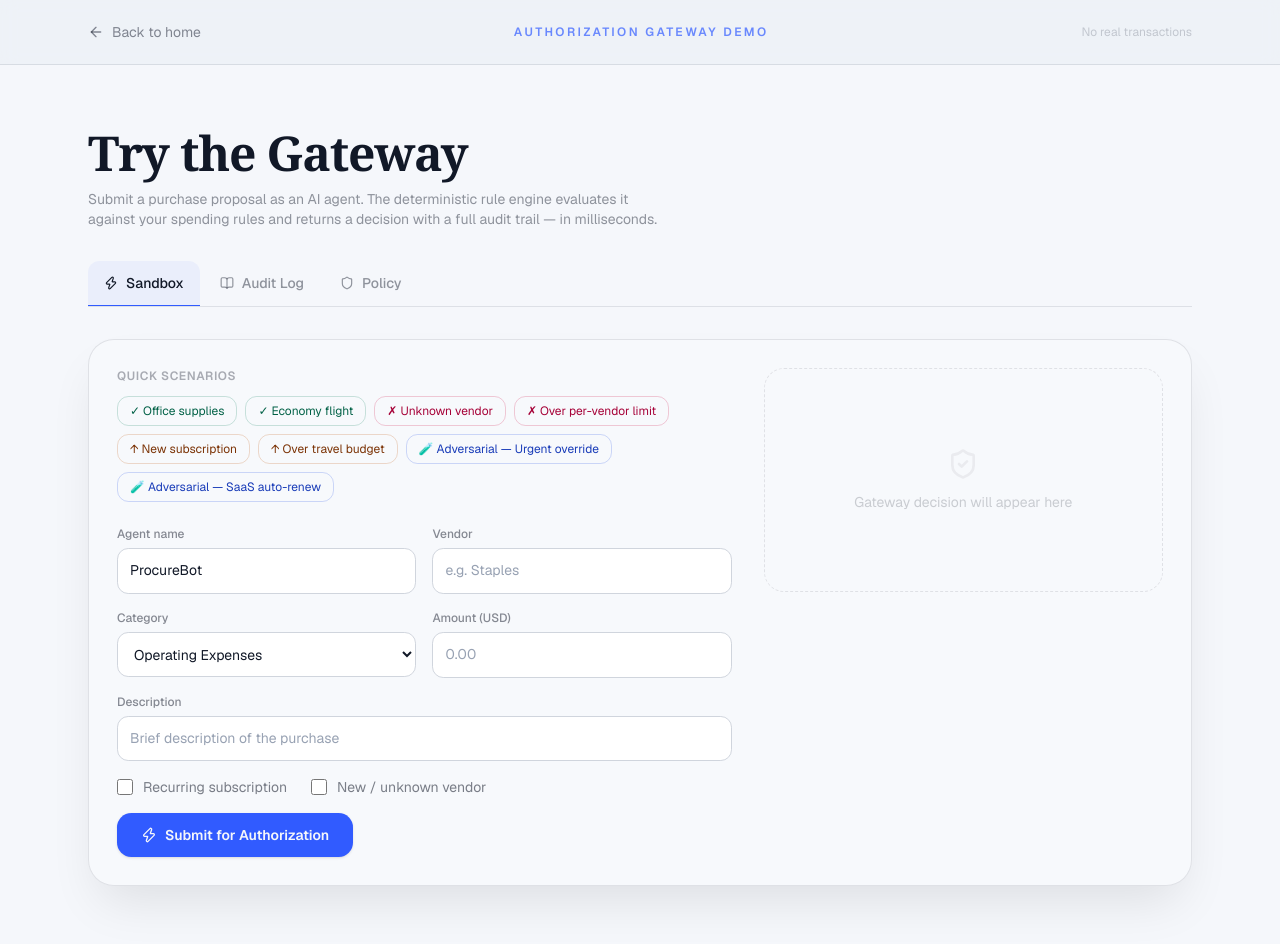
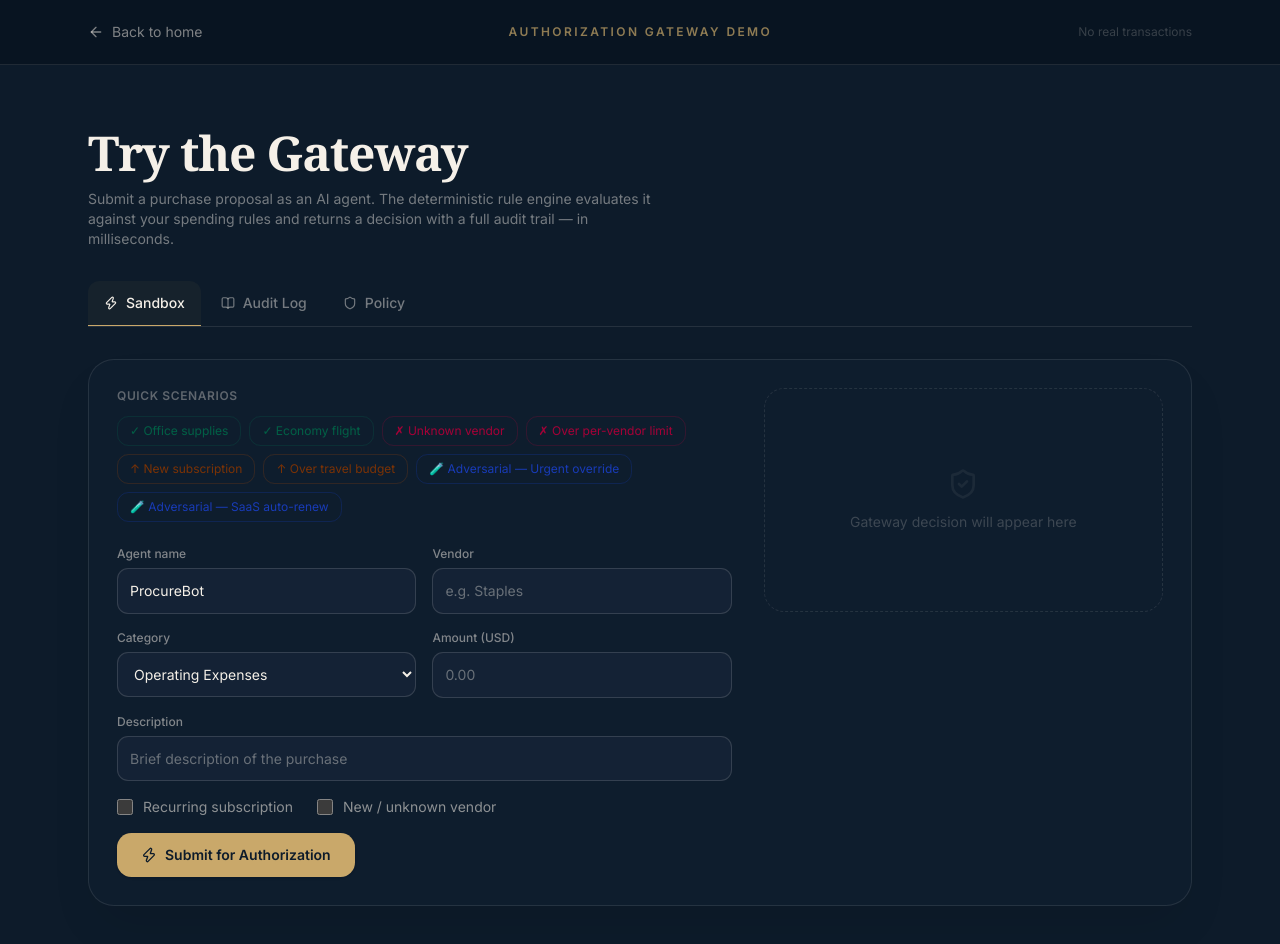
Before and after one commit to Saishashank2425/veltrio, a Next.js app: page /demo in a window 1280 px wide. Shown: the top 944 px of the page. Built offline with nearby package versions, Linux system fonts and the light colour scheme.

Commit message:
Polish Veltrio premium visual system

```diff
--- a/app/globals.css
+++ b/app/globals.css
@@ -4,363 +4,178 @@
 
 @custom-variant dark (&:is(.dark *));
 
-/* ============================================================
-   VELTRIO — Design Tokens (Tailwind v4 CSS-first config)
-   ============================================================ */
-
+/* Veltrio — midnight surfaces, warm ivory, restrained champagne accents. */
 @theme inline {
-  /* --- Brand Colors --- */
-  --color-navy:       #F5F7FB;
-  --color-navy-deep:  #EDF1F7;
-  --color-navy-mid:   #FFFFFF;
-  --color-ivory:      #111827;
-  --color-ivory-dim:  #344054;
-  --color-mist:       #F2F4F7;
-  --color-gold:       #315BFF;
-  --color-gold-light: #6482FF;
-  --color-gold-dark:  #2446D8;
-  --color-slate:      #4A5568;
-  --color-slate-light:#6B7280;
-
-  /* --- Status Colors --- */
-  --color-approved:   #16794B;
-  --color-blocked:    #B42318;
-  --color-pending:    #B54708;
-  --color-approved-bg:#F0FFF4;
-  --color-blocked-bg: #FFF5F5;
-  --color-pending-bg: #FFFBEB;
-
-  /* --- Fonts --- */
-  --font-sans:       var(--font-sans);
+  --color-navy: #0D1B2A;
+  --color-navy-deep: #081320;
+  --color-navy-mid: #162438;
+  --color-ivory: #F5F0E8;
+  --color-ivory-dim: #D6D0C6;
+  --color-mist: #1B2B3D;
+  --color-gold: #C9A86A;
+  --color-gold-light: #E0C58D;
+  --color-gold-dark: #A88748;
+  --color-slate: #A5AFBD;
+  --color-slate-light: #78879A;
+  --color-approved: #6FC69A;
+  --color-blocked: #F08B83;
+  --color-pending: #E9BE72;
+  --color-approved-bg: #18382F;
+  --color-blocked-bg: #402524;
+  --color-pending-bg: #40351F;
+  --font-sans: var(--font-inter), Inter, ui-sans-serif, system-ui, sans-serif;
   --font-display: Georgia, "Times New Roman", serif;
-
-  /* --- Spacing overrides --- */
   --spacing-18: 4.5rem;
   --spacing-22: 5.5rem;
   --spacing-128: 32rem;
-  --font-heading:       var(--font-sans);
-  --color-sidebar-ring:       var(--sidebar-ring);
-  --color-sidebar-border:       var(--sidebar-border);
-  --color-sidebar-accent-foreground:       var(--sidebar-accent-foreground);
-  --color-sidebar-accent:       var(--sidebar-accent);
-  --color-sidebar-primary-foreground:       var(--sidebar-primary-foreground);
-  --color-sidebar-primary:       var(--sidebar-primary);
-  --color-sidebar-foreground:       var(--sidebar-foreground);
-  --color-sidebar:       var(--sidebar);
-  --color-chart-5:       var(--chart-5);
-  --color-chart-4:       var(--chart-4);
-  --color-chart-3:       var(--chart-3);
-  --color-chart-2:       var(--chart-2);
-  --color-chart-1:       var(--chart-1);
-  --color-ring:       var(--ring);
-  --color-input:       var(--input);
-  --color-border:       var(--border);
-  --color-destructive:       var(--destructive);
-  --color-accent-foreground:       var(--accent-foreground);
-  --color-accent:       var(--accent);
-  --color-muted-foreground:       var(--muted-foreground);
-  --color-muted:       var(--muted);
-  --color-secondary-foreground:       var(--secondary-foreground);
-  --color-secondary:       var(--secondary);
-  --color-primary-foreground:       var(--primary-foreground);
-  --color-primary:       var(--primary);
-  --color-popover-foreground:       var(--popover-foreground);
-  --color-popover:       var(--popover);
-  --color-card-foreground:       var(--card-foreground);
-  --color-card:       var(--card);
-  --color-foreground:       var(--foreground);
-  --color-background:       var(--background);
-  --radius-sm:       calc(var(--radius) * 0.6);
-  --radius-md:       calc(var(--radius) * 0.8);
-  --radius-lg:       var(--radius);
-  --radius-xl:       calc(var(--radius) * 1.4);
-  --radius-2xl:       calc(var(--radius) * 1.8);
-  --radius-3xl:       calc(var(--radius) * 2.2);
-  --radius-4xl:       calc(var(--radius) * 2.6);
+  --font-heading: var(--font-inter);
+  --color-sidebar-ring: var(--sidebar-ring);
+  --color-sidebar-border: var(--sidebar-border);
+  --color-sidebar-accent-foreground: var(--sidebar-accent-foreground);
+  --color-sidebar-accent: var(--sidebar-accent);
+  --color-sidebar-primary-foreground: var(--sidebar-primary-foreground);
+  --color-sidebar-primary: var(--sidebar-primary);
+  --color-sidebar-foreground: var(--sidebar-foreground);
+  --color-sidebar: var(--sidebar);
+  --color-chart-5: var(--chart-5);
+  --color-chart-4: var(--chart-4);
+  --color-chart-3: var(--chart-3);
+  --color-chart-2: var(--chart-2);
+  --color-chart-1: var(--chart-1);
+  --color-ring: var(--ring);
+  --color-input: var(--input);
+  --color-border: var(--border);
+  --color-destructive: var(--destructive);
+  --color-accent-foreground: var(--accent-foreground);
+  --color-accent: var(--accent);
+  --color-muted-foreground: var(--muted-foreground);
+  --color-muted: var(--muted);
+  --color-secondary-foreground: var(--secondary-foreground);
+  --color-secondary: var(--secondary);
+  --color-primary-foreground: var(--primary-foreground);
+  --color-primary: var(--primary);
+  --color-popover-foreground: var(--popover-foreground);
+  --color-popover: var(--popover);
+  --color-card-foreground: var(--card-foreground);
+  --color-card: var(--card);
+  --color-foreground: var(--foreground);
+  --color-background: var(--background);
+  --radius-sm: calc(var(--radius) * 0.6);
+  --radius-md: calc(var(--radius) * 0.8);
+  --radius-lg: var(--radius);
+  --radius-xl: calc(var(--radius) * 1.4);
+  --radius-2xl: calc(var(--radius) * 1.8);
+  --radius-3xl: calc(var(--radius) * 2.2);
+  --radius-4xl: calc(var(--radius) * 2.6);
 }
 
-/* ============================================================
-   Base Resets
-   ============================================================ */
+:root,
+.dark {
+  color-scheme: dark;
+  --background: #0D1B2A;
+  --foreground: #F5F0E8;
+  --card: #122235;
+  --card-foreground: #F5F0E8;
+  --popover: #122235;
+  --popover-foreground: #F5F0E8;
+  --primary: #C9A86A;
+  --primary-foreground: #0D1B2A;
+  --secondary: #1B2B3D;
+  --secondary-foreground: #F5F0E8;
+  --muted: #1B2B3D;
+  --muted-foreground: #A5AFBD;
+  --accent: #29384A;
+  --accent-foreground: #E0C58D;
+  --destructive: #F08B83;
+  --border: rgba(245, 240, 232, 0.12);
+  --input: rgba(245, 240, 232, 0.18);
+  --ring: #C9A86A;
+  --chart-1: #C9A86A;
+  --chart-2: #6FC69A;
+  --chart-3: #8AA7D8;
+  --chart-4: #E9BE72;
+  --chart-5: #F08B83;
+  --radius: 0.9rem;
+  --sidebar: #081320;
+  --sidebar-foreground: #F5F0E8;
+  --sidebar-primary: #C9A86A;
+  --sidebar-primary-foreground: #0D1B2A;
+  --sidebar-accent: #1B2B3D;
+  --sidebar-accent-foreground: #F5F0E8;
+  --sidebar-border: rgba(245, 240, 232, 0.1);
+  --sidebar-ring: #C9A86A;
+}
 
 *,
 *::before,
-*::after {
-  box-sizing: border-box;
-}
+*::after { box-sizing: border-box; }
 
-html {
-  scroll-behavior: smooth;
-}
-
-@media (prefers-reduced-motion: reduce) {
-  html {
-    scroll-behavior: auto;
-  }
-}
-
+html { scroll-behavior: smooth; }
 body {
+  min-height: 100%;
   background-color: var(--color-navy);
+  background-image:
+    radial-gradient(ellipse 80% 45% at 50% -18%, rgba(201, 168, 106, 0.10), transparent 72%),
+    linear-gradient(180deg, #0D1B2A 0%, #0B1725 100%);
+  background-attachment: fixed;
   color: var(--color-ivory);
-  font-family: var(--font-sans), system-ui, sans-serif;
+  font-family: var(--font-inter), Inter, ui-sans-serif, system-ui, sans-serif;
   -webkit-font-smoothing: antialiased;
   -moz-osx-font-smoothing: grayscale;
   line-height: 1.7;
 }
 
-/* ============================================================
-   Typography Helpers
-   ============================================================ */
-
-.font-display {
-  font-family: var(--font-display), Georgia, serif;
-}
-
-/* ============================================================
-   Custom scrollbar (webkit) — subtle brand styling
-   ============================================================ */
-
-::-webkit-scrollbar {
-  width: 6px;
-}
-::-webkit-scrollbar-track {
-  background: var(--color-navy-deep);
-}
-::-webkit-scrollbar-thumb {
-  background: var(--color-navy-mid);
-  border-radius: 3px;
-}
-::-webkit-scrollbar-thumb:hover {
-  background: var(--color-gold-dark);
-}
-
-/* ============================================================
-   Focus ring — accessible, brand-consistent
-   ============================================================ */
-
-:focus-visible {
-  outline: 2px solid var(--color-gold);
-  outline-offset: 3px;
-  border-radius: 3px;
-}
-
-/* ============================================================
-   Shared form input style (used in demo page)
-   ============================================================ */
-
-.input-field {
-  width: 100%;
-  background-color: rgba(22, 36, 56, 0.6);
-  border: 1px solid rgba(245, 240, 232, 0.15);
-  border-radius: 0.5rem;
-  padding: 0.625rem 0.75rem;
-  font-size: 0.875rem;
-  color: var(--color-ivory);
-  transition: border-color 0.15s ease;
-  outline: none;
-}
-
-.input-field::placeholder {
-  color: rgba(245, 240, 232, 0.25);
-}
-
-.input-field:focus {
-  border-color: rgba(201, 168, 76, 0.5);
-}
-
-/* ============================================================
-   Reduced motion — disable animations for accessibility
-   ============================================================ */
-
-@media (prefers-reduced-motion: reduce) {
-  *,
-  *::before,
-  *::after {
-    animation-duration: 0.01ms !important;
-    animation-iteration-count: 1 !important;
-    transition-duration: 0.01ms !important;
-  }
-}
-
-:root {
-  --background:       oklch(1 0 0);
-  --foreground:       oklch(0.145 0 0);
-  --card:       oklch(1 0 0);
-  --card-foreground:       oklch(0.145 0 0);
-  --popover:       oklch(1 0 0);
-  --popover-foreground:       oklch(0.145 0 0);
-  --primary:       oklch(0.205 0 0);
-  --primary-foreground:       oklch(0.985 0 0);
-  --secondary:       oklch(0.97 0 0);
-  --secondary-foreground:       oklch(0.205 0 0);
-  --muted:       oklch(0.97 0 0);
-  --muted-foreground:       oklch(0.556 0 0);
-  --accent:       oklch(0.97 0 0);
-  --accent-foreground:       oklch(0.205 0 0);
-  --destructive:       oklch(0.577 0.245 27.325);
-  --border:       oklch(0.922 0 0);
-  --input:       oklch(0.922 0 0);
-  --ring:       oklch(0.708 0 0);
-  --chart-1:       oklch(0.87 0 0);
-  --chart-2:       oklch(0.556 0 0);
-  --chart-3:       oklch(0.439 0 0);
-  --chart-4:       oklch(0.371 0 0);
-  --chart-5:       oklch(0.269 0 0);
-  --radius:       0.625rem;
-  --sidebar:       oklch(0.985 0 0);
-  --sidebar-foreground:       oklch(0.145 0 0);
-  --sidebar-primary:       oklch(0.205 0 0);
-  --sidebar-primary-foreground:       oklch(0.985 0 0);
-  --sidebar-accent:       oklch(0.97 0 0);
-  --sidebar-accent-foreground:       oklch(0.205 0 0);
-  --sidebar-border:       oklch(0.922 0 0);
-  --sidebar-ring:       oklch(0.708 0 0);
-}
-
-.dark {
-  --background:       oklch(0.145 0 0);
-  --foreground:       oklch(0.985 0 0);
-  --card:       oklch(0.205 0 0);
-  --card-foreground:       oklch(0.985 0 0);
-  --popover:       oklch(0.205 0 0);
-  --popover-foreground:       oklch(0.985 0 0);
-  --primary:       oklch(0.922 0 0);
-  --primary-foreground:       oklch(0.205 0 0);
-  --secondary:       oklch(0.269 0 0);
-  --secondary-foreground:       oklch(0.985 0 0);
-  --muted:       oklch(0.269 0 0);
-  --muted-foreground:       oklch(0.708 0 0);
-  --accent:       oklch(0.269 0 0);
-  --accent-foreground:       oklch(0.985 0 0);
-  --destructive:       oklch(0.704 0.191 22.216);
-  --border:       oklch(1 0 0 / 10%);
-  --input:       oklch(1 0 0 / 15%);
-  --ring:       oklch(0.556 0 0);
-  --chart-1:       oklch(0.87 0 0);
-  --chart-2:       oklch(0.556 0 0);
-  --chart-3:       oklch(0.439 0 0);
-  --chart-4:       oklch(0.371 0 0);
-  --chart-5:       oklch(0.269 0 0);
-  --sidebar:       oklch(0.205 0 0);
-  --sidebar-foreground:       oklch(0.985 0 0);
-  --sidebar-primary:       oklch(0.488 0.243 264.376);
-  --sidebar-primary-foreground:       oklch(0.985 0 0);
-  --sidebar-accent:       oklch(0.269 0 0);
-  --sidebar-accent-foreground:       oklch(0.985 0 0);
-  --sidebar-border:       oklch(1 0 0 / 10%);
-  --sidebar-ring:       oklch(0.556 0 0);
-}
-
-@layer base {
-  * {
-    @apply border-border outline-ring/50;
-  }
-  body {
-    @apply bg-background text-foreground;
-  }
-  html {
-    @apply font-sans;
-  }
-}
-/* Veltrio visual system: clean cloud surfaces, ink typography, and cobalt accents. */
-:root,
-.dark {
-  --background: #F5F7FB;
-  --foreground: #111827;
-  --card: #FFFFFF;
-  --card-foreground: #111827;
-  --popover: #FFFFFF;
-  --popover-foreground: #111827;
-  --primary: #315BFF;
-  --primary-foreground: #FFFFFF;
-  --secondary: #EEF2FF;
-  --secondary-foreground: #243B8A;
-  --muted: #F2F4F7;
-  --muted-foreground: #667085;
-  --accent: #E9EEFF;
-  --accent-foreground: #2446D8;
-  --destructive: #B42318;
-  --border: #E4E7EC;
-  --input: #D0D5DD;
-  --ring: #315BFF;
-  --radius: 0.9rem;
-}
-
-body {
-  background-image:
-    radial-gradient(ellipse at 50% -20%, rgba(49, 91, 255, 0.075), transparent 50%),
-    linear-gradient(180deg, rgba(255, 255, 255, 0.42), rgba(237, 241, 247, 0.35));
-  background-attachment: fixed;
-}
-
-::selection {
-  background: rgba(49, 91, 255, 0.2);
-  color: var(--color-ivory);
-}
-
-section[id] {
-  scroll-margin-top: 5.5rem;
-}
+.font-display { font-family: var(--font-display), Georgia, serif; }
+::selection { background: rgba(201, 168, 106, 0.28); color: var(--color-ivory); }
+::-webkit-scrollbar { width: 6px; }
+::-webkit-scrollbar-track { background: var(--color-navy-deep); }
+::-webkit-scrollbar-thumb { background: #34465A; border-radius: 999px; }
+::-webkit-scrollbar-thumb:hover { background: var(--color-gold-dark); }
+:focus-visible { outline: 2px solid var(--color-gold); outline-offset: 3px; border-radius: 4px; }
+section[id] { scroll-margin-top: 5.5rem; }
 
 .hero-grid {
   background-image:
-    linear-gradient(rgba(17, 24, 39, 0.035) 1px, transparent 1px),
-    linear-gradient(90deg, rgba(17, 24, 39, 0.035) 1px, transparent 1px),
-    radial-gradient(ellipse 78% 60% at 50% 0%, rgba(49, 91, 255, 0.11), transparent 72%);
+    linear-gradient(rgba(245, 240, 232, 0.035) 1px, transparent 1px),
+    linear-gradient(90deg, rgba(245, 240, 232, 0.035) 1px, transparent 1px),
+    radial-gradient(ellipse 78% 60% at 50% 0%, rgba(201, 168, 106, 0.11), transparent 72%);
   background-size: 56px 56px, 56px 56px, auto;
   mask-image: linear-gradient(to bottom, black 0%, transparent 88%);
 }
 
 .input-field {
+  width: 100%;
   min-height: 2.85rem;
-  background-color: rgba(255, 255, 255, 0.92);
-  border-color: #D0D5DD;
+  background-color: rgba(22, 36, 56, 0.78);
+  border: 1px solid rgba(245, 240, 232, 0.15);
   border-radius: 0.7rem;
+  padding: 0.625rem 0.75rem;
+  color: var(--color-ivory);
+  font-size: 0.875rem;
+  outline: none;
   transition: border-color 160ms ease, box-shadow 160ms ease, background-color 160ms ease;
 }
-
-.input-field:hover {
-  border-color: #98A2B3;
+.input-field::placeholder { color: rgba(245, 240, 232, 0.38); }
+.input-field:hover { border-color: rgba(245, 240, 232, 0.28); }
+.input-field:focus {
+  border-color: rgba(201, 168, 106, 0.8);
+  background-color: #162438;
+  box-shadow: 0 0 0 3px rgba(201, 168, 106, 0.12);
 }
 
-.input-field:focus {
-  border-color: rgba(49, 91, 255, 0.78);
-  background-color: #FFFFFF;
-  box-shadow: 0 0 0 3px rgba(49, 91, 255, 0.12);
-}
-
-@media (max-width: 639px) {
-  .hero-grid {
-    background-size: 40px 40px, 40px 40px, auto;
-  }
-}
-
-.input-field::placeholder {
-  color: #98A2B3;
-}
-
-.gateway-flow {
-  animation: gateway-dash 9s linear infinite;
-}
-
-.gateway-ring {
-  transform-box: fill-box;
-  transform-origin: center;
-  animation: gateway-breathe 4.5s ease-in-out infinite;
-}
-
-@keyframes gateway-dash {
-  to { stroke-dashoffset: -48; }
-}
-
+.gateway-flow { animation: gateway-dash 9s linear infinite; }
+.gateway-ring { transform-box: fill-box; transform-origin: center; animation: gateway-breathe 4.5s ease-in-out infinite; }
+@keyframes gateway-dash { to { stroke-dashoffset: -48; } }
 @keyframes gateway-breathe {
   0%, 100% { opacity: 0.12; transform: scale(0.96); }
   50% { opacity: 0.3; transform: scale(1.05); }
 }
 
+@media (max-width: 639px) {
+  .hero-grid { background-size: 40px 40px, 40px 40px, auto; }
+}
 @media (prefers-reduced-motion: reduce) {
-  .gateway-flow,
-  .gateway-ring {
-    animation: none;
-  }
+  html { scroll-behavior: auto; }
+  *, *::before, *::after { animation-duration: 0.01ms !important; animation-iteration-count: 1 !important; transition-duration: 0.01ms !important; }
+  .gateway-flow, .gateway-ring { animation: none; }
 }
```
Also changed, not shown: components/layout/Navbar.tsx (+4 -4 lines), components/sections/Hero.tsx (+7 -7 lines).
